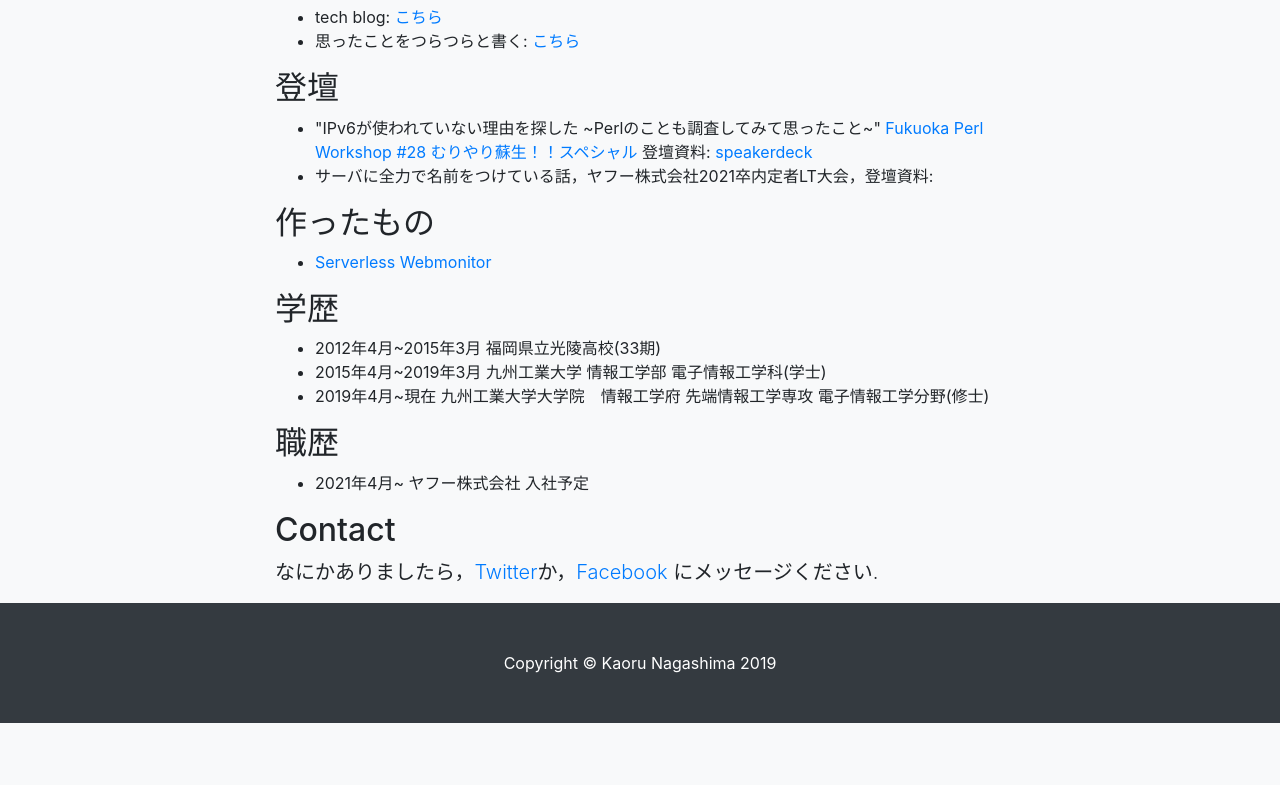
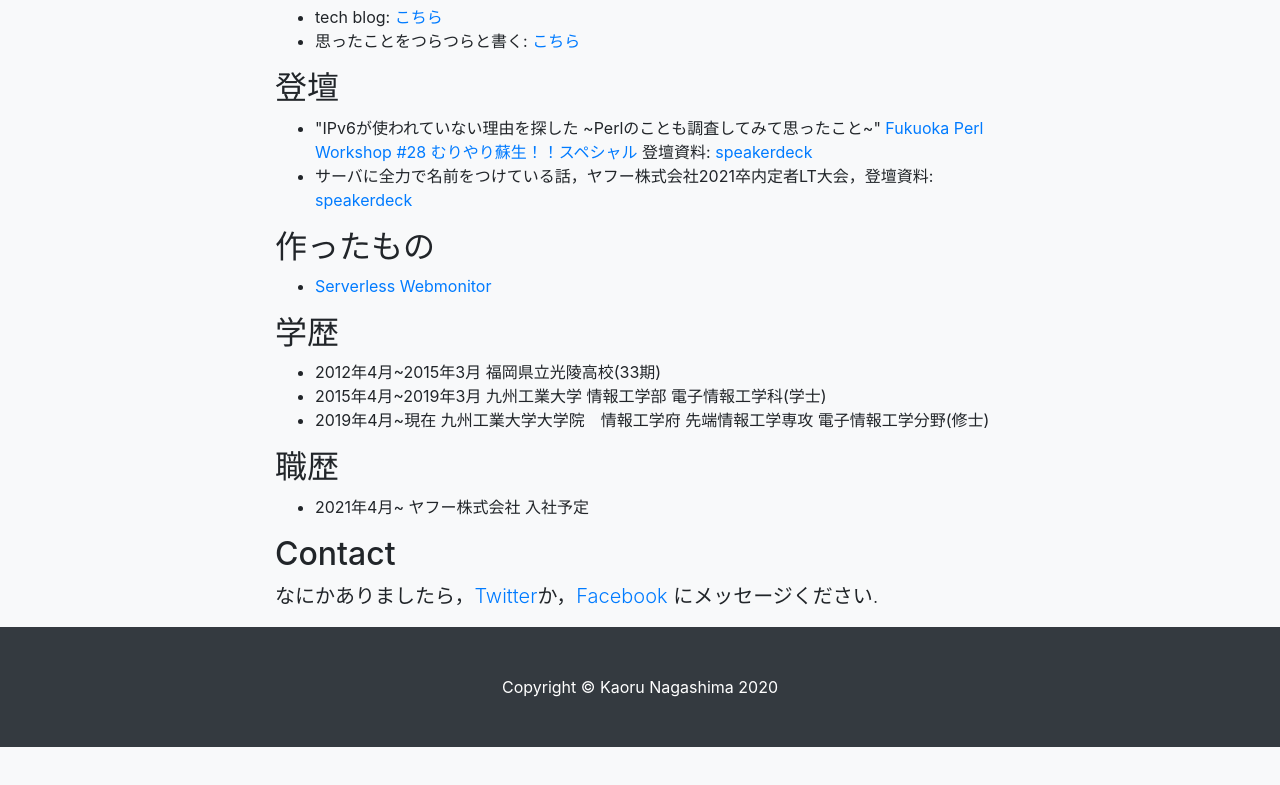
Before and after one commit to nkchan/nkchan.github.io, a website with bundled scripts: page index.html in a window 1280 px wide. Shown: the part 1492-2277 px from the top of the page. Built offline with nearby package versions, Linux system fonts and the light colour scheme.

Commit message:
fix typo

```diff
--- a/index.html
+++ b/index.html
@@ -107,7 +107,7 @@
           <h2>登壇</h2>
           <ul>
             <li>"IPv6が使われていない理由を探した ~Perlのことも調査してみて思ったこと~" <a href="https://fukuokapm.connpass.com/event/119196/">Fukuoka Perl Workshop #28 むりやり蘇生！！スペシャル</a> 登壇資料: <a href="https://speakerdeck.com/nkchan/ipv6gashi-wareteinaili-you-wotan-sita">speakerdeck</a> </li>
-			<li> サーバに全力で名前をつけている話，ヤフー株式会社2021卒内定者LT大会，登壇資料: <a href="https://speakerdeck.com/nkchan/sabaniquan-li-deming-qian-wotuketeiruhua"></a></li>
+			<li> サーバに全力で名前をつけている話，ヤフー株式会社2021卒内定者LT大会，登壇資料: <a href="https://speakerdeck.com/nkchan/sabaniquan-li-deming-qian-wotuketeiruhua">speakerdeck</a></li>
           </ul>
           <h2>作ったもの</h2>
           <ul>
@@ -147,7 +147,7 @@
   <!-- Footer -->
   <footer class="py-5 bg-dark">
     <div class="container">
-      <p class="m-0 text-center text-white">Copyright &copy; Kaoru Nagashima 2019</p>
+      <p class="m-0 text-center text-white">Copyright &copy; Kaoru Nagashima 2020</p>
     </div>
     <!-- /.container -->
   </footer>
```
